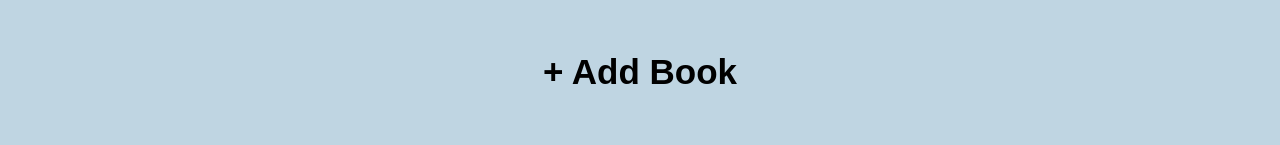
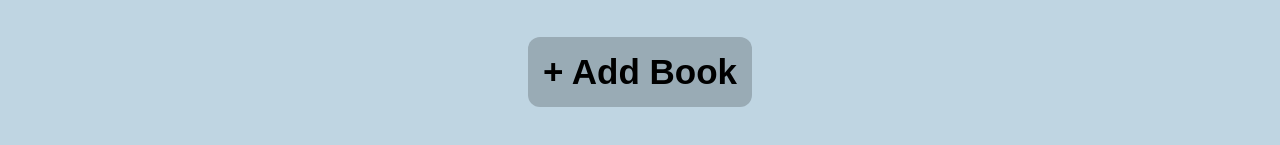
Before and after one commit to Subhanshu2406/Library, a plain HTML site: page index.html in a window 1280 px wide. In both pictures the pointer is over the button "+ Add Book". Shown: the part 123-268 px from the top of the page. Drawn offline with Linux system fonts and the light colour scheme.

Commit message:
Added styling to add button

```diff
--- a/index.html
+++ b/index.html
@@ -24,8 +24,15 @@
         </div>
     </div>
 
+    <!-- botton part -->
+
     <div class="container">
         <div class="flex3"><button class="addBook"> <b>+ Add Book</b> </button> </div>
     </div>
+
+
+
+
+    <script src="path/to/your-script.js"></script>
 </body>
 </html>
--- a/src/style.css
+++ b/src/style.css
@@ -61,4 +61,11 @@ img{
     font-size: 35px;
     background-color: transparent;
     border: none;
+    transition: 0.3s ease;
+    border-radius: 12px;
 }
+
+.addBook:hover{
+    background-color: rgba(0, 0, 0, 0.2);
+    border-radius: 12px;
+}
```
